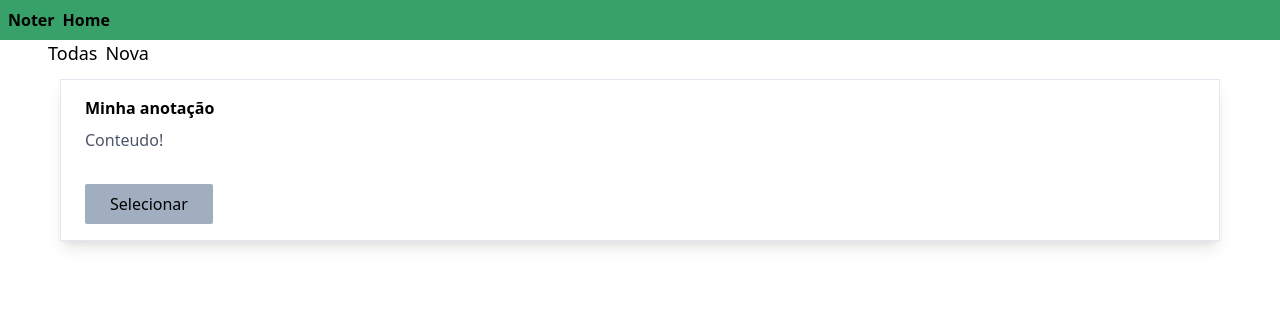
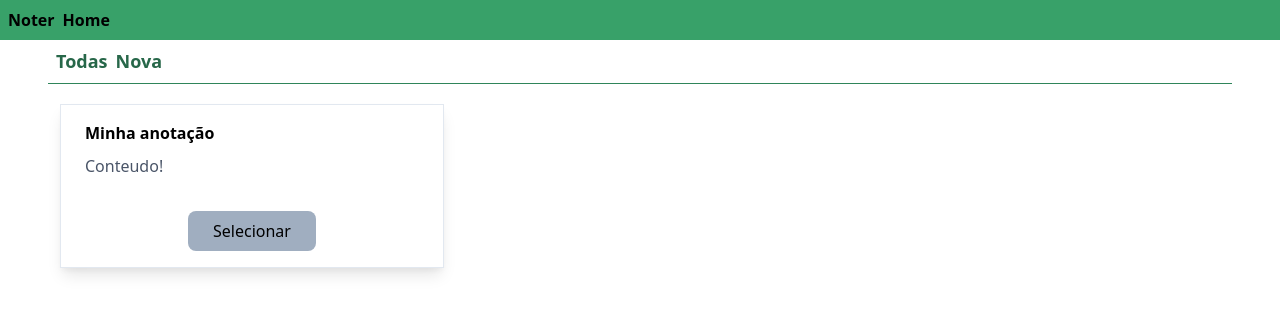
Before and after one commit to rodolphocastro/noter, a Vue app: page / in a window 1280 px wide. Shown: the top 314 px of the page. Built offline with nearby package versions, Linux system fonts and the light colour scheme.

Commit message:
feat visuais: Ajustar elementos visuais

```diff
--- a/src/App.vue
+++ b/src/App.vue
@@ -6,8 +6,8 @@
         <a href="https://#" class="font-bold">Home</a>
       </nav>
     </header>
-    <main class="px-12">
-      <section id="notes">
+    <main class="px-12 flex-grow">
+      <section id="notes" class="h-full">
         <notes-home></notes-home>
       </section>
     </main>
@@ -32,6 +32,6 @@ export default defineComponent({
 
 <style lang="postcss">
 #app {
-  @apply w-screen;
+  @apply w-screen h-screen inline-flex flex-col;
 }
 </style>
--- a/src/components/notes/Edit.vue
+++ b/src/components/notes/Edit.vue
@@ -1,16 +1,20 @@
 <template>
-  <form class="px-12 container space-y-2" v-on:submit.prevent="submitChanges(current)" v-on:reset="cancelChanges">
+  <form
+    class="px-12 container space-y-2"
+    v-on:submit.prevent="submitChanges(current)"
+    v-on:reset="cancelChanges"
+  >
     <fieldset>
       <legend>Título</legend>
-      <input type="text" id="input-titulo" class="w-full" v-model.trim="current.titulo"/>
+      <input type="text" id="input-titulo" class="w-full" v-model.trim="current.titulo" />
     </fieldset>
     <fieldset>
       <legend>Descrição</legend>
       <textarea id="input-desc" class="w-full" v-model.trim="current.descricao"></textarea>
     </fieldset>
     <fieldset class="relative px-5">
-      <button type="reset" class="absolute bg-gray-500 px-4 py-2 left-0 w-32 h-12">Cancelar</button>
-      <button type="submit" class="absolute bg-green-400 px-4 py-2 right-0 w-32 h-12">Salvar</button>
+      <button type="reset" class="absolute button bg-gray-500 hover:bg-gray-300 left-0">Cancelar</button>
+      <button type="submit" class="absolute button bg-green-400 hover:bg-green-200 right-0">Salvar</button>
     </fieldset>
   </form>
 </template>
@@ -47,4 +51,10 @@ fieldset {
 legend {
   @apply font-normal;
 }
+
+.button {
+  @apply font-semibold;
+  @apply rounded-md px-4 py-2 w-32 h-12;
+  @apply transition duration-300;
+}
 </style>
--- a/src/components/notes/Home.vue
+++ b/src/components/notes/Home.vue
@@ -1,17 +1,19 @@
 <template>
-  <div class="w-full">
-    <header>
-      <nav class="flex-row space-x-2 text-lg">
+  <div class="w-full h-full">
+    <header class="w-full p-2 border-b border-green-700 mb-2">
+      <nav class="flex-row space-x-2 text-lg text-green-800 font-semibold">
         <a
           href="http://"
           target="_blank"
           rel="noopener noreferrer"
+          class="hover:text-green-600"
           v-on:click="navigateToBrowse"
         >Todas</a>
         <a
           href="http://"
           target="_blank"
           rel="noopener noreferrer"
+          class="hover:text-green-600"
           v-on:click="navigateToCreate"
         >Nova</a>
       </nav>
--- a/src/components/notes/List.vue
+++ b/src/components/notes/List.vue
@@ -3,16 +3,15 @@
     <article
       v-for="note in notes"
       v-bind:key="note.id"
-      class="flex-grow shadow-lg border border-gray-300 m-3 w-3/12"
-    >
+      class="flex-grow shadow-lg border border-gray-300 m-3 max-w-sm overflow-hidden">
       <div class="px-6 py-4">
         <header class="mb-2">
           <h3 class="font-bold truncate">{{note.titulo}}</h3>
         </header>
-        <p class="text-base text-gray-700 truncate">{{note.descricao}}</p>
+        <p class="text-base text-gray-700 truncate leading-relaxed">{{note.descricao}}</p>
       </div>
-      <div class="px-6 py-4">
-        <button type="button" class="bg-gray-500 rounded-sm px-4 py-2 w-32">Selecionar</button>
+      <div class="px-6 py-4 block text-center">
+        <button type="button" class="bg-gray-500 hover:bg-gray-300 transition duration-500 rounded-lg px-4 py-2 w-32">Selecionar</button>
       </div>
     </article>
   </section>
```
